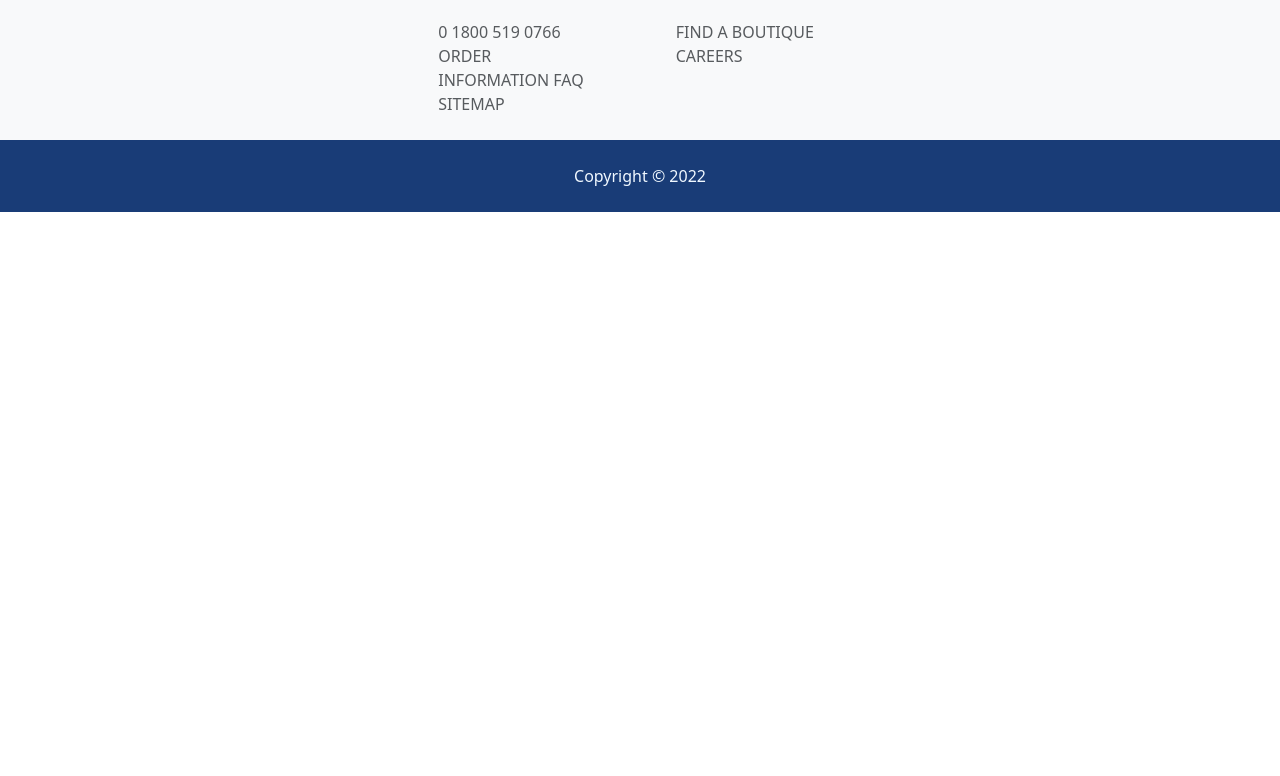
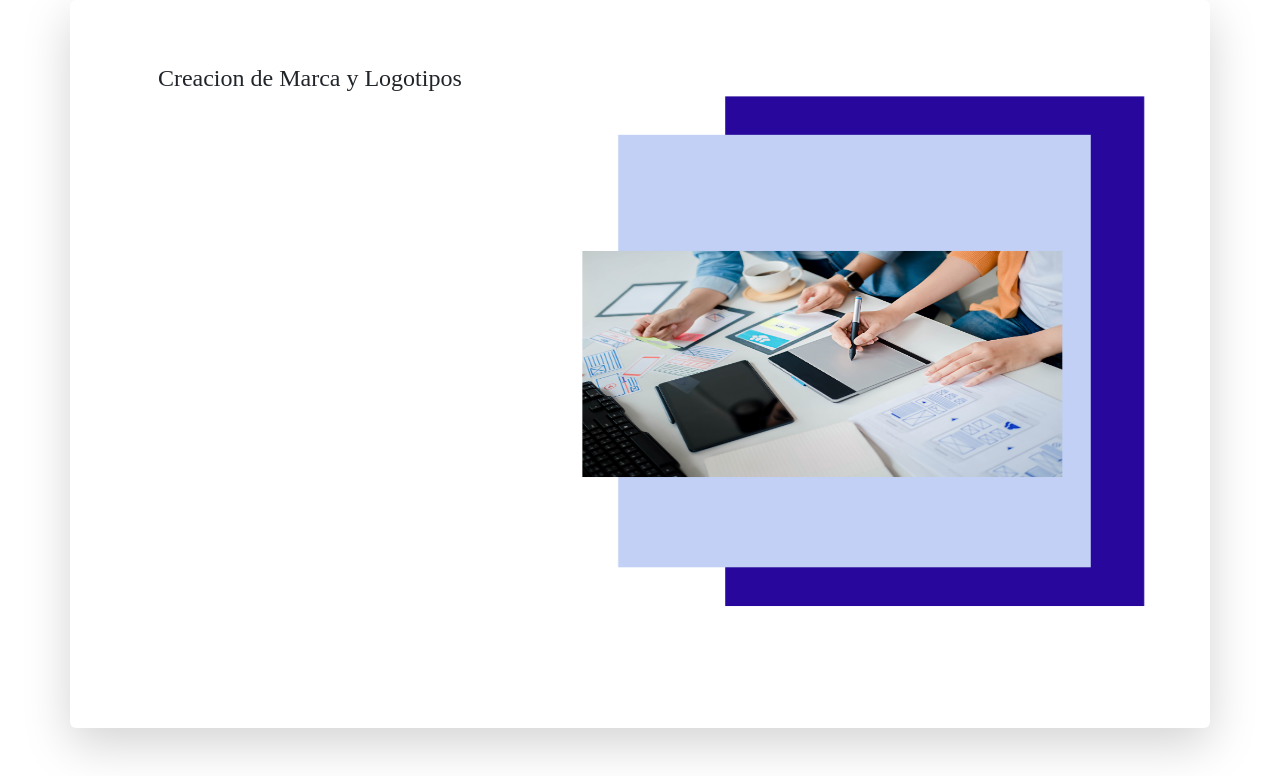
Before and after one commit to laurazc002/LLDigital-1, a plain HTML site: page views/CreacionMYL.html in a window 1280 px wide. Shown: the part 120-896 px from the top of the page. Before the commit the page ends 800 px from the top, so only its background shows below. Drawn offline with nearby package versions, Linux system fonts and the light colour scheme; a script that the page names is missing.

Commit message:
Cambios2

```diff
--- a/styles/nosotros.css
+++ b/styles/nosotros.css
@@ -18,3 +18,7 @@ main{
     margin-left: 100px;
     margin-right: 100px;
 }
+
+.segundo{
+    margin-top: 120px;
+}
--- a/styles/servicios.css
+++ b/styles/servicios.css
@@ -8,3 +8,11 @@
 main{
     position: sticky;
 }
+
+.tituloContenedor{
+    font-family: 'Times New Roman', Times, serif;
+}
+
+.segundo{
+    margin-top: 120px;
+}
--- a/views/CreacionMYL.html
+++ b/views/CreacionMYL.html
@@ -59,6 +59,28 @@
   </div>
 
       <main>
+        <section>
+          <div class=" segundo shadow-lg p-3 mb-5 bg-body rounded container">
+              <div class="row my-5 ">
+                  <div class="col-5 text-center">
+                      <h4 class="text-center tituloContenedor animate__animated animate__backInLeft">Creacion de Marca y Logotipos</h4>
+
+
+                  </div>
+                  <div class="col-4 align-self-center text-center">
+                    <img src="../img/Untitled design.png" alt="" height="600px" width="600px">
+
+                  </div>
+
+              </div>
+          </div>
+      </section>
+
+
+
+
+
+
 
       </main>
 
```
Also changed, not shown: views/DesarrollosPersonalizados.html (+16 -0 lines), views/DiseñoPaginas.html (+16 -0 lines), views/HospedajeWeb.html (+16 -0 lines), views/Nosotros.html (+1 -1 lines), controllers/card.js (line endings or trailing spaces), img/Untitled design.png (added).
